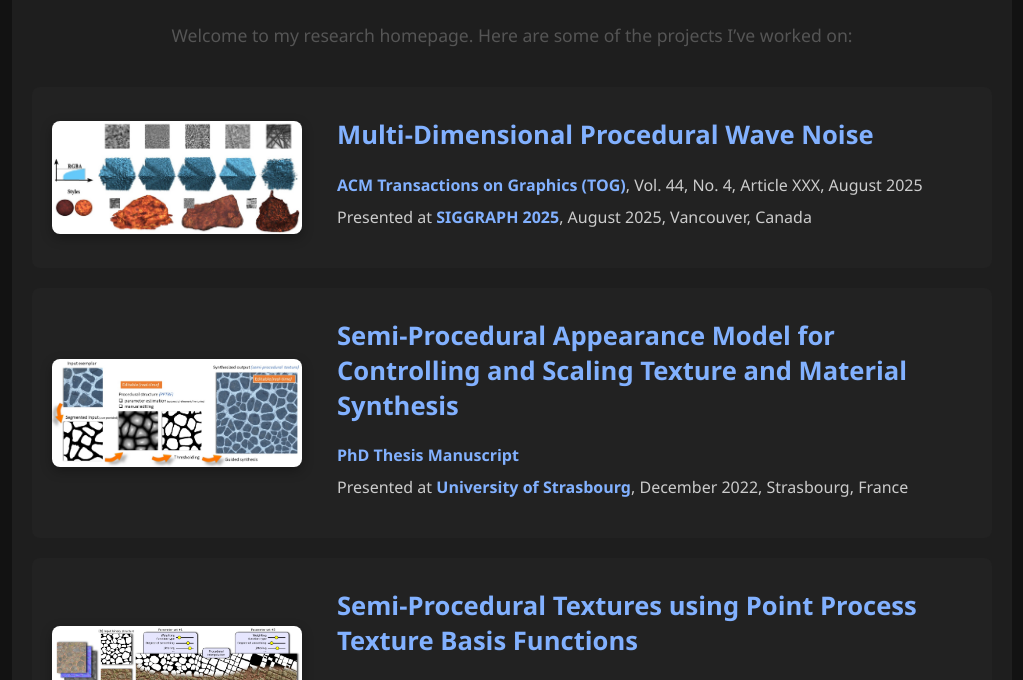
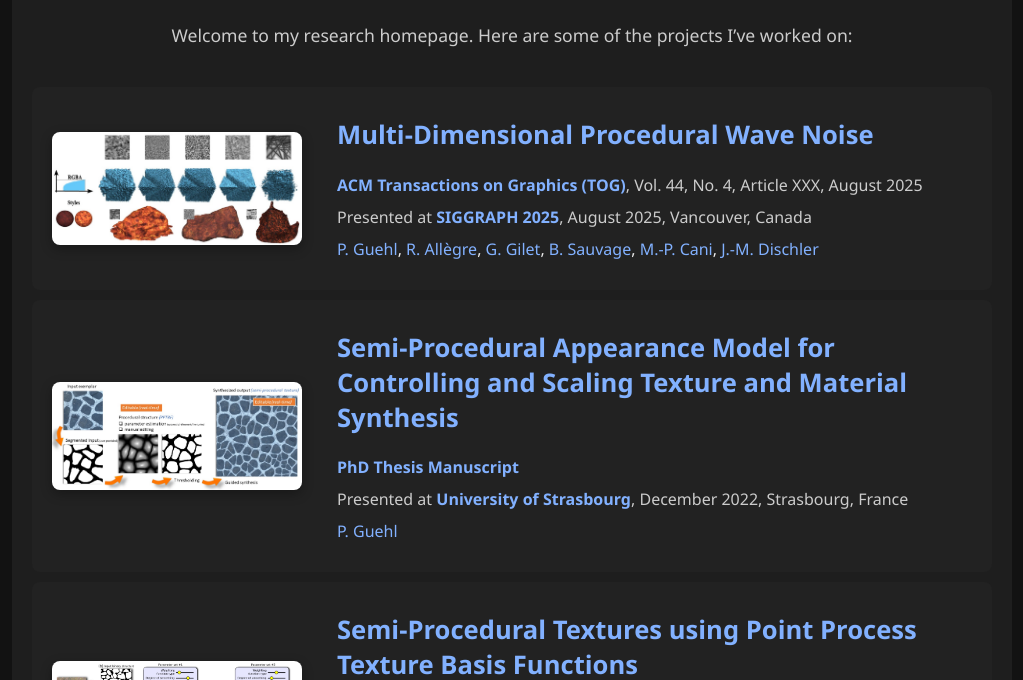
Before and after one commit to PascalGuehl/pascalguehl.github.io, a plain HTML site: page index.html in a window 1280 px wide. Shown: the part 120-800 px from the top of the page, without its empty margins (128-1151 px from the left). Drawn offline with Linux system fonts and the light colour scheme.

Commit message:
update website

```diff
--- a/index.html
+++ b/index.html
@@ -10,7 +10,7 @@
     .project-table {
       display: flex;
       flex-direction: column;
-      gap: 20px;
+      gap: 10px;
     }
 
     .project-row {
@@ -58,6 +58,12 @@
       margin: 10px 0;
       color: #444;
     }
+
+    .author a {
+      margin: 10px 0;
+      color: #444;
+      font-weight: normal;
+    }
   </style>
 </head>
 <body class="dark-mode">
@@ -83,6 +89,8 @@
           <div class="description">
             Presented at <a href="">SIGGRAPH 2025</a>, August 2025, Vancouver, Canada
           </div>
+          <div class="author"><a href="">P. Guehl</a>, <a href="">R. Allègre</a>, <a href="">G. Gilet</a>, <a href="">B. Sauvage</a>, <a href="">M.-P. Cani</a>, <a href="">J.-M. Dischler</a>
+          </div>
         </div>
       </div>
 
@@ -98,6 +106,8 @@
           </div>
           <div class="description">
             Presented at <a href="">University of Strasbourg</a>, December 2022, Strasbourg, France
+          </div>
+          <div class="author"><a href="">P. Guehl</a>
           </div>
         </div>
       </div>
@@ -115,6 +125,8 @@
           <div class="description">
             Presented at <a href="">EGSR 2020</a>, June-July 2020, London, UK
           </div>
+          <div class="author"><a href="">P. Guehl</a>, <a href="">R. Allègre</a>, <a href="">J.-M. Dischler</a>, <a href="">B. Benes</a>, <a href="">E. Galin</a>
+          </div>
         </div>
       </div>
 
--- a/style.css
+++ b/style.css
@@ -34,7 +34,7 @@ header h1 {
 }
 header p {
   font-size: 1.1em;
-  color: #555;
+  color: #ccc;
 }
 
 /* Project table layout */
@@ -114,7 +114,7 @@ body.dark-mode a {
   color: #82b1ff;
 }
 body.dark-mode .description {
-  color: #ccc;
+  color: #888;
 }
 
 /* DARK MODE */
```
